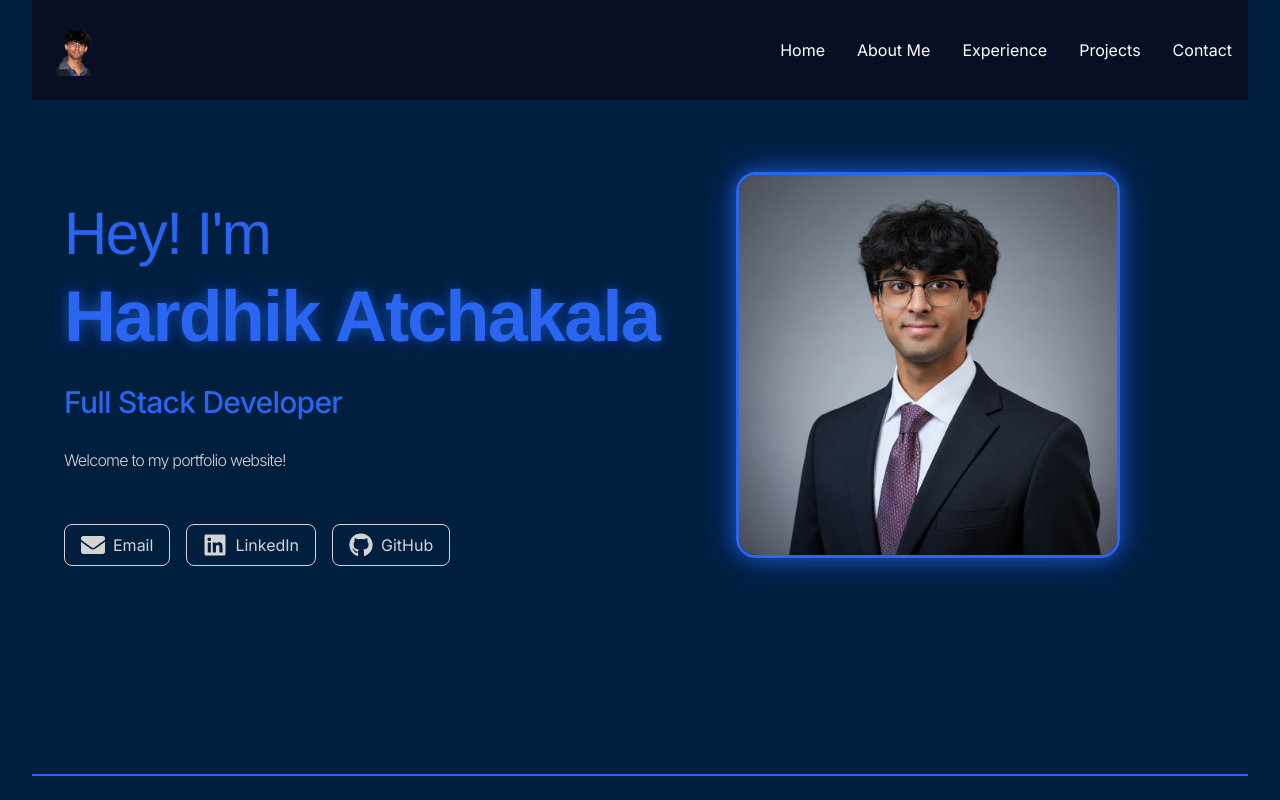
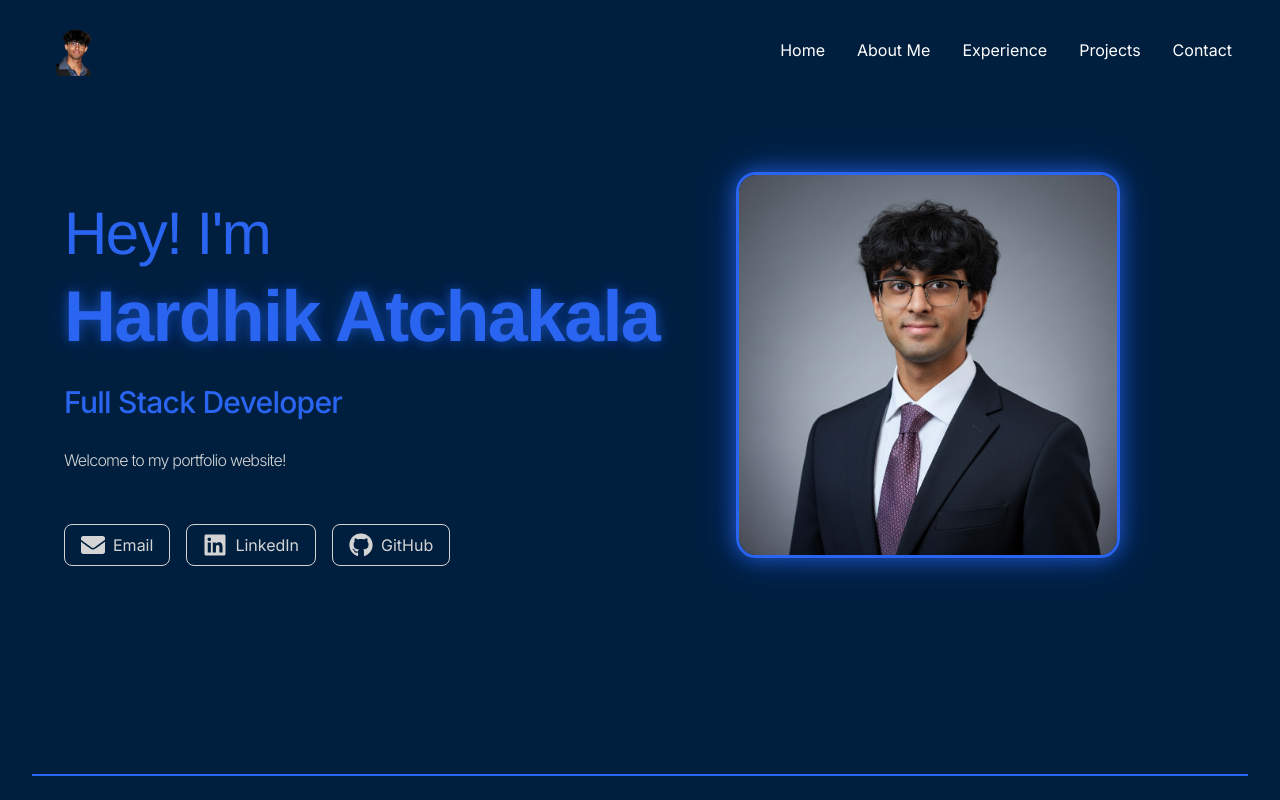
Before and after one commit to hatchakala/PortfolioWebsite, a React (Vite) app: page / in a window 1280 px wide. Shown: the top 800 px of the page. Built offline with nearby package versions, Linux system fonts and the light colour scheme.

Commit message:
adjusted navbar

```diff
--- a/src/components/Navbar.jsx
+++ b/src/components/Navbar.jsx
@@ -5,9 +5,20 @@ import logo from "../assets/HardhikNavBar.png";
 
 const Navbar = () => {
   const [isMenuOpen, setIsMenuOpen] = useState(false);
+  const [isScrolled, setIsScrolled] = useState(false);
   const menuRef = useRef(null);
 
   const toggleMenu = () => setIsMenuOpen(!isMenuOpen);
+
+  // Detect scroll position
+  useEffect(() => {
+    const handleScroll = () => {
+      setIsScrolled(window.scrollY > 50);
+    };
+
+    window.addEventListener("scroll", handleScroll);
+    return () => window.removeEventListener("scroll", handleScroll);
+  }, []);
 
   // Close the menu when clicking outside
   useEffect(() => {
@@ -27,12 +38,14 @@ const Navbar = () => {
     "relative text-base text-white transition-all duration-200 cursor-pointer hover:text-[#2965F1] after:content-[''] after:absolute after:left-0 after:-bottom-1 after:h-[2px] after:w-0 hover:after:w-full after:bg-[#2965F1] after:transition-all after:duration-200";
 
   return (
-    <nav className="sticky top-0 z-50 mb-20 flex items-center justify-between py-6 px-4 backdrop-blur-md bg-[#0a0a1f]/80">
+    <nav className={`md:sticky md:top-0 z-50 mb-20 flex items-center justify-between py-6 px-4 transition-all duration-300 ${
+      isScrolled ? 'backdrop-blur-lg bg-white/10 shadow-lg' : 'bg-transparent'
+    }`}>
       <div className="flex flex-shrink-0 items-center">
         {/* Logo - Refresh page when clicked */}
         <button
           onClick={() => window.location.reload()}
-          className="mx-2 w-10 cursor-pointer"
+          className="mx-2 w-10 cursor-pointer transition-transform duration-300 hover:scale-110"
         >
           <img className="w-full" src={logo} alt="logo" />
         </button>
```
